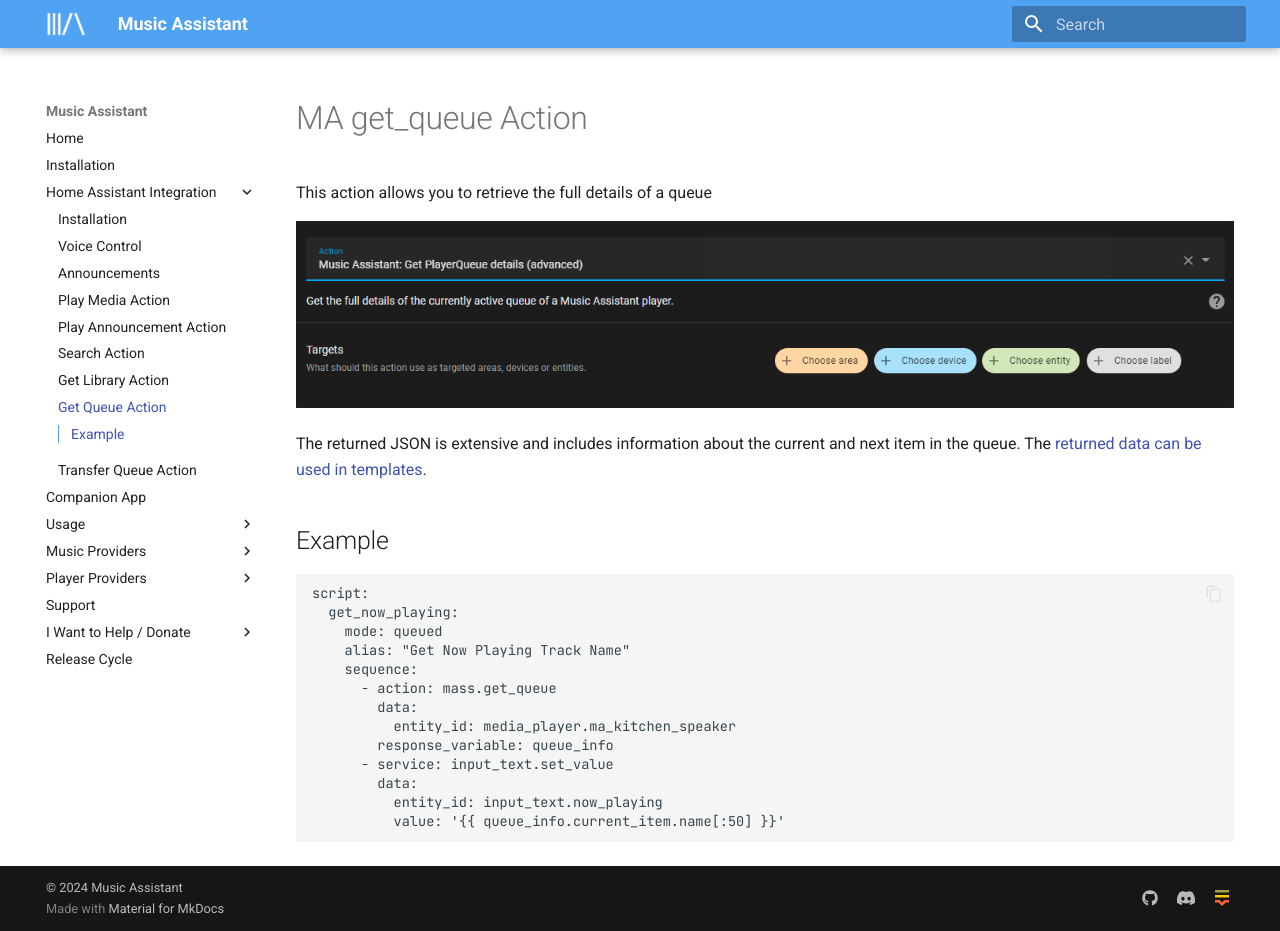
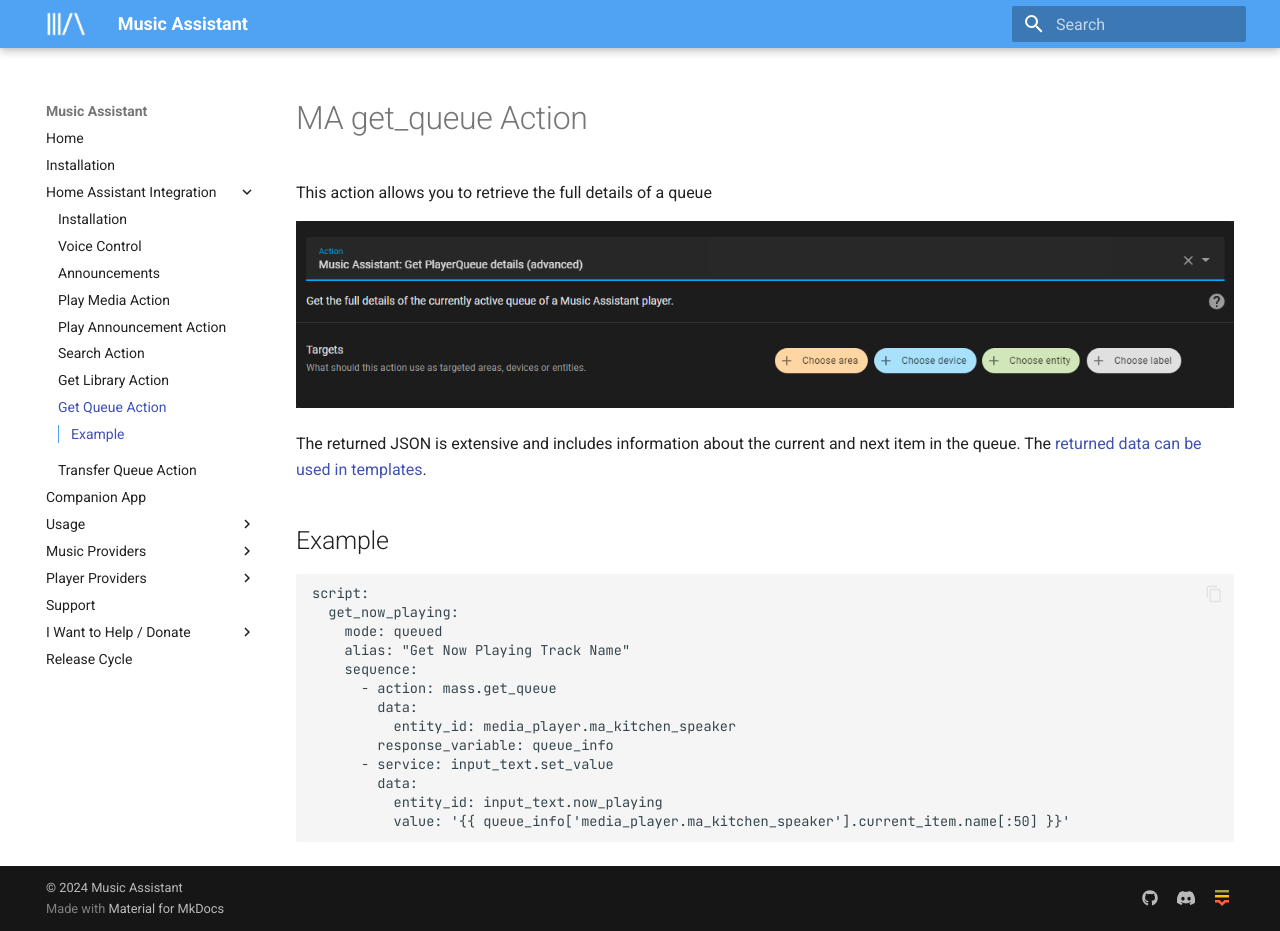
Before and after one commit to pwbriggs/music-assistant.github.io, an MkDocs documentation site: the page built from docs/faq/get_queue.md, in a window 1280 px wide and 931 px high. Built offline with MkDocs 1.6.1 and Material for MkDocs 9.7.7, drawn with Linux system fonts in a browser that asks for light colours; some of the changed lines change nothing that is shown.

Commit message:
Fix example

````diff
--- a/docs/faq/get_queue.md
+++ b/docs/faq/get_queue.md
@@ -21,5 +21,5 @@
       - service: input_text.set_value
         data:
           entity_id: input_text.now_playing
-          value: '{{ queue_info.current_item.name[:50] }}'
+          value: '{{ queue_info['media_player.ma_kitchen_speaker'].current_item.name[:50] }}'
 ```
````
